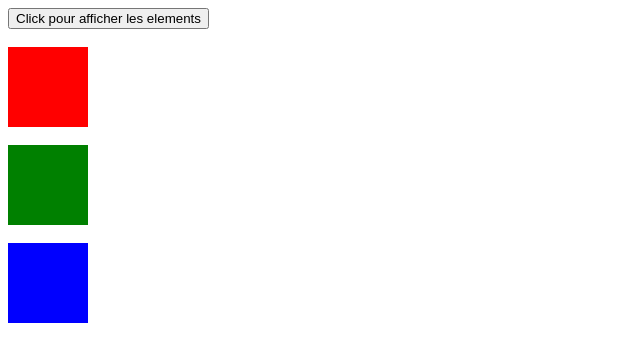
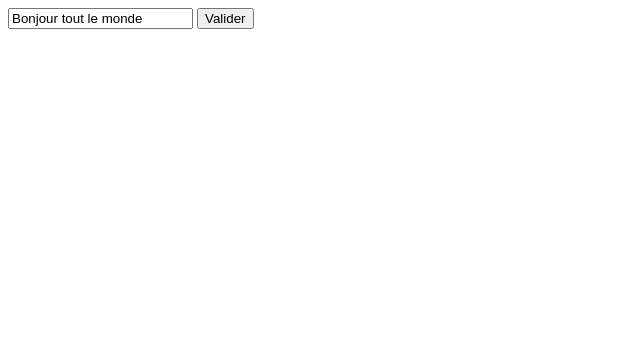
Before and after one commit to j4lformations/javascript, a plain HTML site: page 26-JQUERY-EFFECTS/index.html in a window 1280 px wide. Shown: the whole page, without its empty margins (0-640 px from the left). Drawn offline with nearby package versions, Linux system fonts and the light colour scheme.

Commit message:
Ajout du rep 27

```diff
--- a/26-JQUERY-EFFECTS/index.html
+++ b/26-JQUERY-EFFECTS/index.html
@@ -13,15 +13,20 @@
 <!--</p>-->
 
 
-<button id="btn">Click pour afficher les elements</button><br><br>
+<!--<button id="btn">Click pour afficher les elements</button><br><br>-->
 
 <!--<div id="div1" style="width:80px;height:80px;display:none;background-color:red;"></div><br>-->
 <!--<div id="div2" style="width:80px;height:80px;display:none;background-color:green;"></div><br>-->
 <!--<div id="div3" style="width:80px;height:80px;display:none;background-color:blue;"></div>-->
 
-<div id="div1" style="width:80px;height:80px;background-color:red;"></div><br>
-<div id="div2" style="width:80px;height:80px;background-color:green;"></div><br>
-<div id="div3" style="width:80px;height:80px;background-color:blue;"></div>
+<!--<div id="div1" style="width:80px;height:80px;background-color:red;"></div><br>-->
+<!--<div id="div2" style="width:80px;height:80px;background-color:green;"></div><br>-->
+<!--<div id="div3" style="width:80px;height:80px;background-color:blue;"></div>-->
+
+<form id="monForm">
+    <input type="text" id="saisie" name="saisie"/>
+    <input type="submit" value="Valider">
+</form>
 
 <script src="https://code.jquery.com/jquery-3.6.0.min.js"></script>
 <script src="main.js"></script>
--- a/26-JQUERY-EFFECTS/main.js
+++ b/26-JQUERY-EFFECTS/main.js
@@ -27,9 +27,15 @@ $(document).ready(function (e) {
 
 
     // Gestion du fadeTo
-    $('#btn').click(function () {
-        $('#div1').fadeTo(2000, .2);
-        // $('#div2').fadeOut('slow');
-        // $('#div3').fadeOut(5000);
-    });
+    // $('#btn').click(function () {
+    //     $('#div1').fadeTo(2000, .2);
+    //     // $('#div2').fadeOut('slow');
+    //     // $('#div3').fadeOut(5000);
+    // });
+
+    function maFonction() {
+        return 'Bonjour tout le monde';
+    }
+
+    $('#saisie').val(maFonction());
 })
```
Also changed, not shown: 27-LOCALSTORAGE/assets/js/main.js (added, +16 -0 lines), 27-LOCALSTORAGE/index.html (added, +11 -0 lines).
